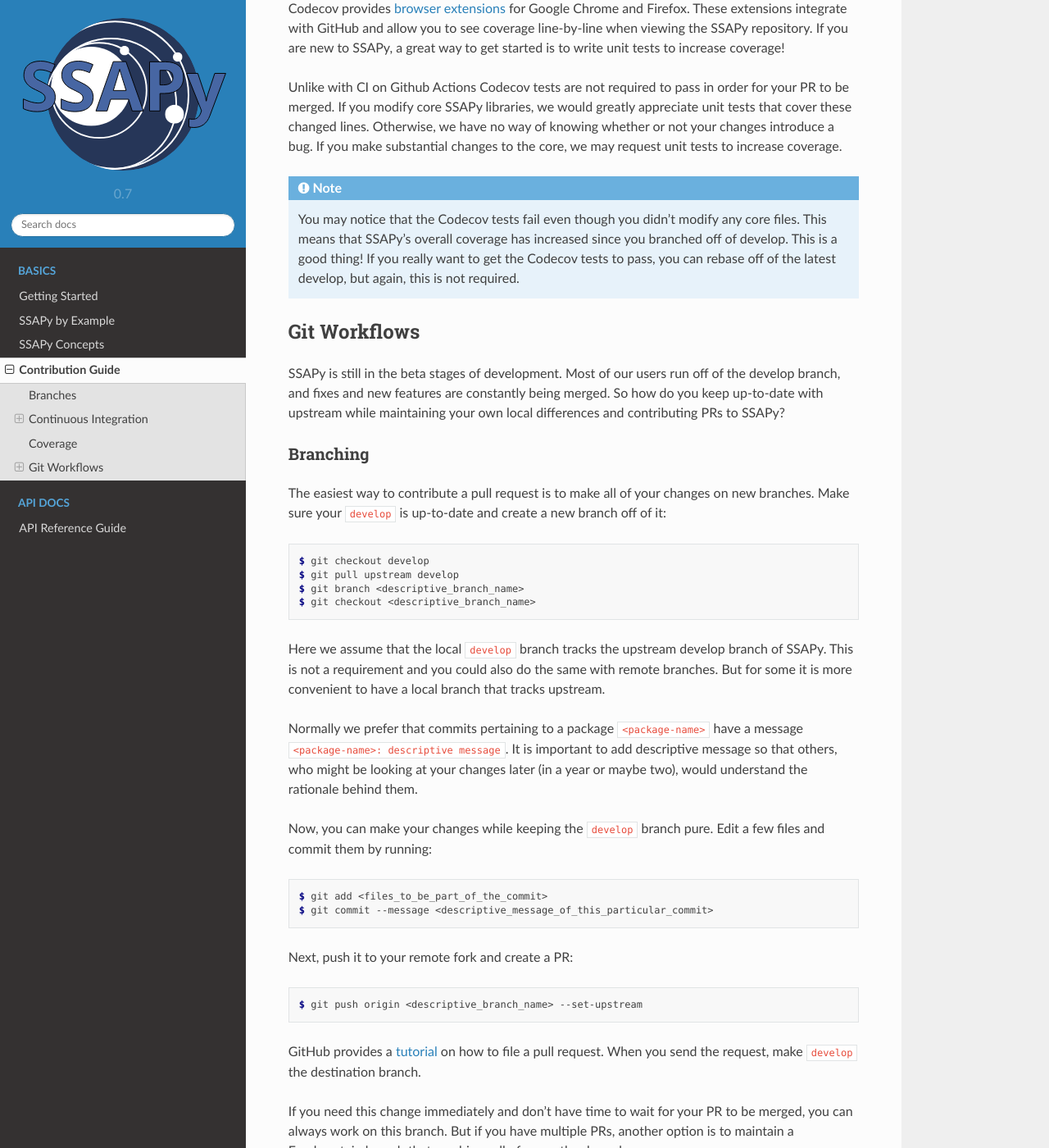
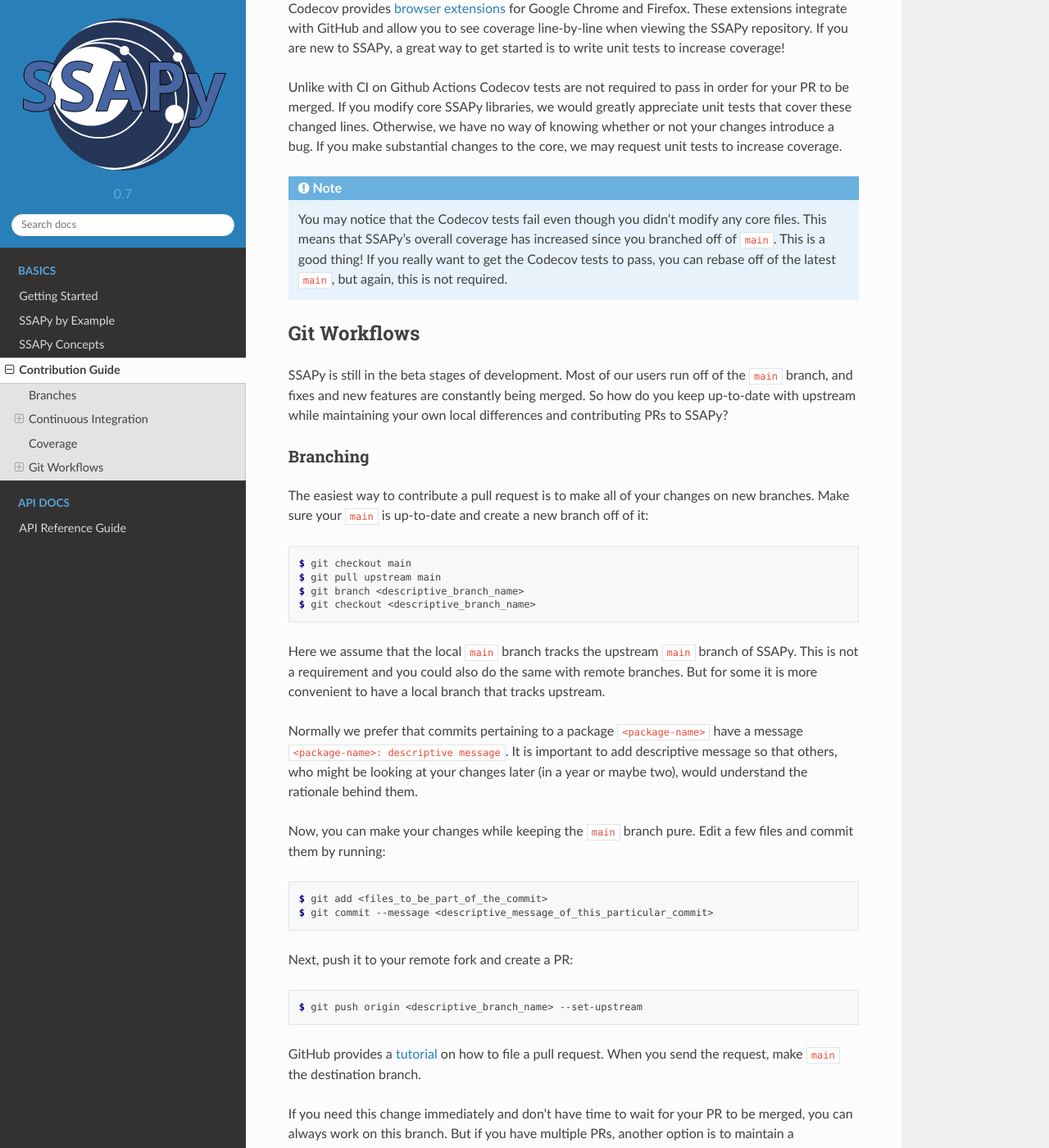
Before and after one commit to LLNL/SSAPy, a Sphinx documentation site: the page built from docs/source/contribution_guide.rst, in a window 1280 px wide and 1400 px high, scrolled down 4696 px. Shown: the whole window at 82% size. Built offline with Sphinx 7.4.7 and the Read the Docs theme 2.0.0, drawn with Linux system fonts in a browser that asks for light colours; the version number is read from the project's files by our own code; some of the changed text lies outside the part shown.

Commit message:
Rename `develop` branch to `main` in docs (#3)
* Rename develop branch to main in docs

ssapy doesn't have a develop branch on Github.
All those references to `develop` are pretty confusing to a newcomer.

* Revert accidental pybind11 update

```diff
--- a/docs/source/contribution_guide.rst
+++ b/docs/source/contribution_guide.rst
@@ -30,17 +30,17 @@
 Branches
 --------
 
-SSAPy's ``develop`` branch has the latest contributions. Nearly all pull
-requests should start from ``develop`` and target ``develop``.
+SSAPy's ``main`` branch has the latest contributions. Nearly all pull
+requests should start from ``main`` and target ``main``.
 
 There is a branch for each major release series. Release branches
-originate from ``develop`` and have tags for each point release in the
+originate from ``main`` and have tags for each point release in the
 series. For example, ``releases/v0.14`` might have tags for ``0.14.0``,
 ``0.14.1``, ``0.14.2``, etc. versions of SSAPy. We backport important bug
 fixes to these branches, but we do not advance the package versions or
 make other changes that would change the way SSAPy concretizes
 dependencies. Currently, the maintainers manage these branches by
-cherry-picking from ``develop``. See :ref:`releases` for more
+cherry-picking from ``main``. See :ref:`releases` for more
 information.
 
 ----------------------
@@ -155,7 +155,7 @@
 ``ssapy style`` has a couple advantages over running the tools by hand:
 
 #. It only tests files that you have modified since branching off of
-   ``develop``.
+   ``main``.
 
 #. It works regardless of what directory you are in.
 
@@ -274,9 +274,9 @@
 
    You may notice that the Codecov tests fail even though
    you didn't modify any core files. This means that SSAPy's overall coverage
-   has increased since you branched off of develop. This is a good thing!
+   has increased since you branched off of ``main``. This is a good thing!
    If you really want to get the Codecov tests to pass, you can rebase off of
-   the latest develop, but again, this is not required.
+   the latest ``main``, but again, this is not required.
 
 
 -------------
@@ -284,7 +284,7 @@
 -------------
 
 SSAPy is still in the beta stages of development. Most of our users run off of
-the develop branch, and fixes and new features are constantly being merged. So
+the ``main`` branch, and fixes and new features are constantly being merged. So
 how do you keep up-to-date with upstream while maintaining your own local
 differences and contributing PRs to SSAPy?
 
@@ -293,17 +293,17 @@
 ^^^^^^^^^
 
 The easiest way to contribute a pull request is to make all of your changes on
-new branches. Make sure your ``develop`` is up-to-date and create a new branch
+new branches. Make sure your ``main`` is up-to-date and create a new branch
 off of it:
 
 .. code-block:: console
 
-   $ git checkout develop
-   $ git pull upstream develop
+   $ git checkout main
+   $ git pull upstream main
    $ git branch <descriptive_branch_name>
    $ git checkout <descriptive_branch_name>
 
-Here we assume that the local ``develop`` branch tracks the upstream develop
+Here we assume that the local ``main`` branch tracks the upstream ``main``
 branch of SSAPy. This is not a requirement and you could also do the same with
 remote branches. But for some it is more convenient to have a local branch that
 tracks upstream.
@@ -313,7 +313,7 @@
 descriptive message so that others, who might be looking at your changes later
 (in a year or maybe two), would understand the rationale behind them.
 
-Now, you can make your changes while keeping the ``develop`` branch pure.
+Now, you can make your changes while keeping the ``main`` branch pure.
 Edit a few files and commit them by running:
 
 .. code-block:: console
@@ -328,7 +328,7 @@
    $ git push origin <descriptive_branch_name> --set-upstream
 
 GitHub provides a `tutorial <https://help.github.com/articles/about-pull-requests/>`_
-on how to file a pull request. When you send the request, make ``develop`` the
+on how to file a pull request. When you send the request, make ``main`` the
 destination branch.
 
 If you need this change immediately and don't have time to wait for your PR to
@@ -338,27 +338,27 @@
 
 .. code-block:: console
 
-   $ git co develop
-   $ git branch <your_modified_develop_branch>
-   $ git checkout <your_modified_develop_branch>
+   $ git checkout main
+   $ git branch <your_modified_main_branch>
+   $ git checkout <your_modified_main_branch>
    $ git merge <descriptive_branch_name>
 
 This can be done with each new PR you submit. Just make sure to keep this local
-branch up-to-date with upstream ``develop`` too.
+branch up-to-date with upstream ``main`` too.
 
 ^^^^^^^^^^^^^^
 Cherry-Picking
 ^^^^^^^^^^^^^^
 
-What if you made some changes to your local modified develop branch and already
+What if you made some changes to your local modified ``main`` branch and already
 committed them, but later decided to contribute them to SSAPy? You can use
 cherry-picking to create a new branch with only these commits.
 
-First, check out your local modified develop branch:
+First, check out your local modified ``main`` branch:
 
 .. code-block:: console
 
-   $ git checkout <your_modified_develop_branch>
+   $ git checkout <your_modified_main_branch>
 
 Now, get the hashes of the commits you want from the output of:
 
@@ -366,13 +366,13 @@
 
    $ git log
 
-Next, create a new branch off of upstream ``develop`` and copy the commits
+Next, create a new branch off of upstream ``main`` and copy the commits
 that you want in your PR:
 
 .. code-block:: console
 
-   $ git checkout develop
-   $ git pull upstream develop
+   $ git checkout main
+   $ git pull upstream main
    $ git branch <descriptive_branch_name>
    $ git checkout <descriptive_branch_name>
    $ git cherry-pick <hash>
@@ -405,22 +405,22 @@
 same files that your PR changed. If their PR is merged before yours, it can
 create a merge conflict. This means that your PR can no longer be automatically
 merged without a chance of breaking your changes. In this case, you will be
-asked to rebase on top of the latest upstream ``develop``.
+asked to rebase on top of the latest upstream ``main``.
 
-First, make sure your develop branch is up-to-date:
+First, make sure your ``main`` branch is up-to-date:
 
 .. code-block:: console
 
-   $ git checkout develop
-   $ git pull upstream develop
+   $ git checkout main
+   $ git pull upstream main
 
 Now, we need to switch to the branch you submitted for your PR and rebase it
-on top of develop:
+on top of ``main``:
 
 .. code-block:: console
 
    $ git checkout <descriptive_branch_name>
-   $ git rebase develop
+   $ git rebase main
 
 Git will likely ask you to resolve conflicts. Edit the file that it says can't
 be merged automatically and resolve the conflict. Then, run:
@@ -456,16 +456,16 @@
 
    $ git log
 
-Next, go back to the original branch and reset it to ``develop``.
-Before doing so, make sure that you local ``develop`` branch is up-to-date
+Next, go back to the original branch and reset it to ``main``.
+Before doing so, make sure that you local ``main`` branch is up-to-date
 with upstream:
 
 .. code-block:: console
 
-   $ git checkout develop
-   $ git pull upstream develop
+   $ git checkout main
+   $ git pull upstream main
    $ git checkout <descriptive_branch_name>
-   $ git reset --hard develop
+   $ git reset --hard main
 
 Now you can cherry-pick relevant commits:
 
@@ -490,20 +490,20 @@
 Re-writing History
 ^^^^^^^^^^^^^^^^^^
 
-Sometimes you may end up on a branch that has diverged so much from develop
+Sometimes you may end up on a branch that has diverged so much from ``main``
 that it cannot easily be rebased. If the current commits history is more of
 an experimental nature and only the net result is important, you may rewrite
 the history.
 
-First, merge upstream ``develop`` and reset you branch to it. On the branch
+First, merge upstream ``main`` and reset you branch to it. On the branch
 in question, run:
 
 .. code-block:: console
 
-   $ git merge develop
-   $ git reset develop
+   $ git merge main
+   $ git reset main
 
-At this point your branch will point to the same commit as develop and
+At this point your branch will point to the same commit as ``main`` and
 thereby the two are indistinguishable. However, all the files that were
 previously modified will stay as such. In other words, you do not lose the
 changes you made. Changes can be reviewed by looking at diffs:
```
Also changed, not shown: README.rst (+4 -4 lines), .codecov.yml.
